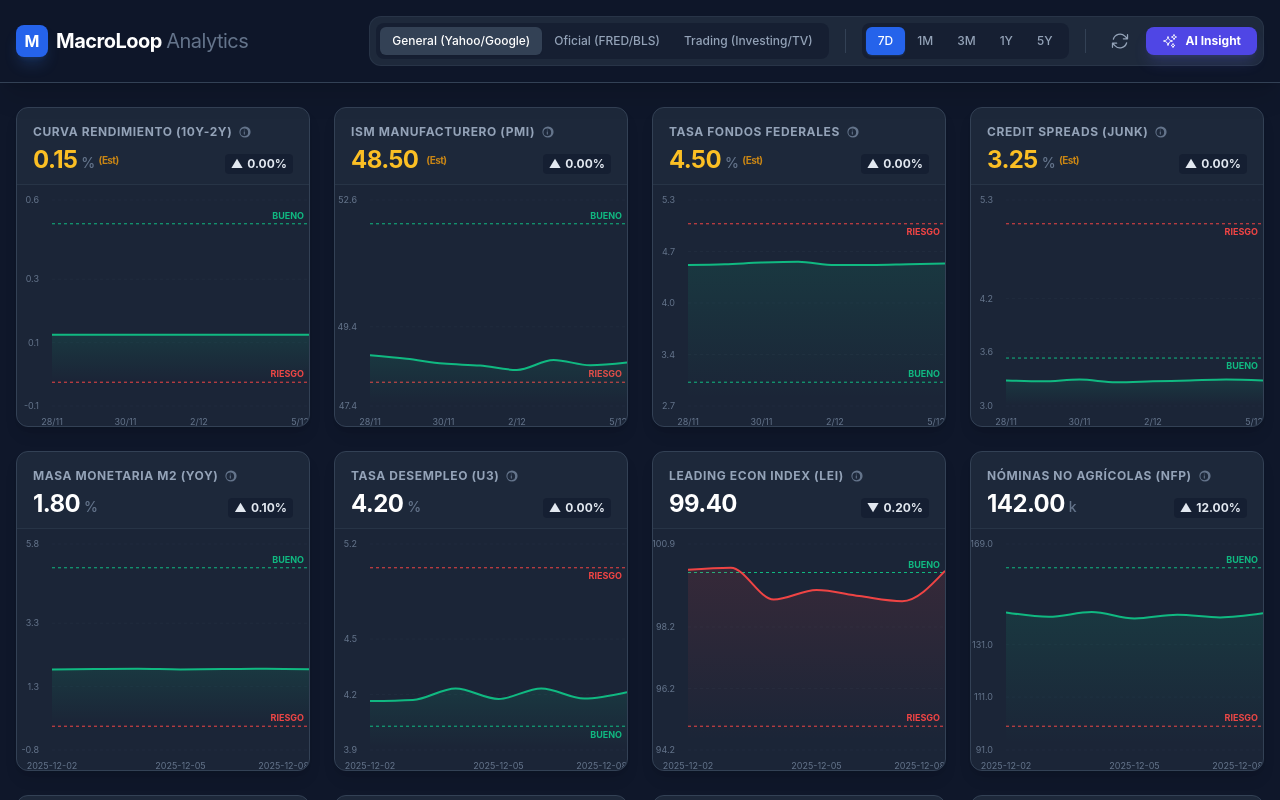
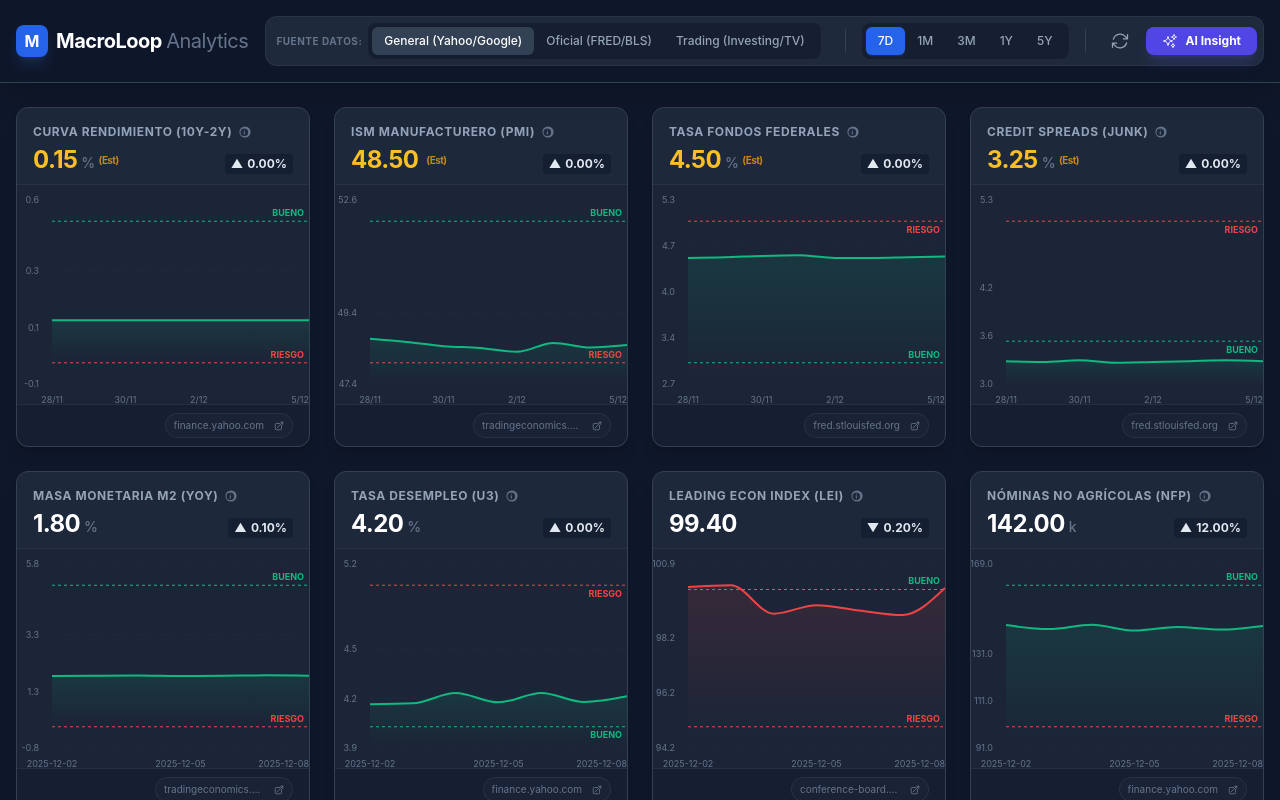
Before and after one commit to p4blo4p/Mercado, a React (Vite) app: page / in a window 1280 px wide. Shown: the top 800 px of the page. Built offline with nearby package versions, Linux system fonts and the light colour scheme.

Commit message:
, the script import errors, and implementing the new UI requirements for source links and favicons.

```diff
--- a/components/ControlPanel.tsx
+++ b/components/ControlPanel.tsx
@@ -41,6 +41,8 @@ const ControlPanel: React.FC<ControlPanelProps> = ({
         <div className="flex flex-wrap items-center justify-center gap-3 bg-surface p-1.5 rounded-xl border border-slate-700/50">
 
           {/* Source Selector (Tabs) */}
+          <div className="flex flex-col sm:flex-row items-center gap-1.5 mr-2">
+             <span className="text-[10px] text-slate-500 uppercase font-bold tracking-wider ml-1">Fuente Datos:</span>
              <div className="flex bg-slate-900/50 rounded-lg p-1">
                 {Object.values(DataSource).map((source) => (
                   <button
@@ -55,6 +57,7 @@ const ControlPanel: React.FC<ControlPanelProps> = ({
                     {source}
                   </button>
                 ))}
+             </div>
           </div>
 
           <div className="w-px h-6 bg-slate-700 mx-1 hidden sm:block"></div>
@@ -84,7 +87,7 @@ const ControlPanel: React.FC<ControlPanelProps> = ({
                 onClick={onRefresh}
                 disabled={loading}
                 className="p-2 text-slate-400 hover:text-white hover:bg-slate-700 rounded-lg transition-colors"
-                title="Refresh Data"
+                title="Actualizar Datos"
              >
                 <svg xmlns="http://www.w3.org/2000/svg" fill="none" viewBox="0 0 24 24" strokeWidth={1.5} stroke="currentColor" className={`w-5 h-5 ${loading ? 'animate-spin' : ''}`}>
                   <path strokeLinecap="round" strokeLinejoin="round" d="M16.023 9.348h4.992v-.001M2.985 19.644v-4.992m0 0h4.992m-4.993 0 3.181 3.183a8.25 8.25 0 0 0 13.803-3.7M4.031 9.865a8.25 8.25 0 0 1 13.803-3.7l3.181 3.182m0-4.991v4.99" />
--- a/components/MetricCard.tsx
+++ b/components/MetricCard.tsx
@@ -25,49 +25,39 @@ const MetricCard: React.FC<MetricCardProps> = ({ data }) => {
   const padding = range === 0 ? minValue * 0.1 : range * 0.15;
   const yDomain = [minValue - padding, maxValue + padding];
 
-  const handleCardClick = (e: React.MouseEvent) => {
-    e.preventDefault();
-    if (data.sourceUrl) {
-      window.open(data.sourceUrl, '_blank', 'noopener,noreferrer');
+  // Helper to extract hostname for favicon
+  const getHostname = (url: string) => {
+    try {
+      return new URL(url).hostname;
+    } catch {
+      return '';
     }
   };
 
+  const faviconUrl = data.sourceUrl ? `https://www.google.com/s2/favicons?domain=${getHostname(data.sourceUrl)}&sz=32` : '';
+  const sourceName = getHostname(data.sourceUrl || '').replace('www.', '');
+
   return (
     <div
-      onClick={handleCardClick}
-      // Removed overflow-hidden from parent so tooltip can pop out
-      className="bg-surface rounded-xl border border-slate-700 shadow-lg hover:border-blue-500 hover:shadow-blue-500/10 transition-all duration-200 flex flex-col h-[320px] group cursor-pointer relative"
-      role="link"
-      tabIndex={0}
-      title={`Ver fuente: ${data.sourceUrl}`}
+      className="bg-surface rounded-xl border border-slate-700 shadow-lg hover:border-blue-500 hover:shadow-blue-500/10 transition-all duration-200 flex flex-col h-[340px] group relative"
     >
-      {/* External Link Icon (Absolute) */}
-      <div className="absolute top-3 right-3 z-10 opacity-0 group-hover:opacity-100 transition-opacity pointer-events-none">
-         <div className="bg-slate-800 p-1.5 rounded-full border border-slate-600 text-blue-400">
-           <svg xmlns="http://www.w3.org/2000/svg" fill="none" viewBox="0 0 24 24" strokeWidth={2} stroke="currentColor" className="w-3 h-3">
-             <path strokeLinecap="round" strokeLinejoin="round" d="M13.5 6H5.25A2.25 2.25 0 0 0 3 8.25v10.5A2.25 2.25 0 0 0 5.25 21h10.5A2.25 2.25 0 0 0 18 18.75V10.5m-10.5 6L21 3m0 0h-5.25M21 3v5.25" />
-           </svg>
-         </div>
-      </div>
-
       {/* Header Section */}
       <div className="p-4 pb-2 flex flex-col justify-between items-start bg-slate-800/30 border-b border-slate-700/50 rounded-t-xl">
-        <div className="w-full flex justify-between items-center pr-6">
-           <div className="flex items-center gap-1.5">
-             <h3 className="text-slate-400 text-xs font-bold uppercase tracking-wider truncate">
+        <div className="w-full flex justify-between items-center pr-1">
+           <div className="flex items-center gap-1.5 relative">
+             <h3 className="text-slate-400 text-xs font-bold uppercase tracking-wider truncate cursor-default">
                {data.definition.name}
              </h3>
              {/* Info Icon with Tooltip */}
              <div
-               className="group/info relative flex items-center z-20"
-               onClick={(e) => e.stopPropagation()}
+               className="group/info relative flex items-center z-50"
              >
                <svg xmlns="http://www.w3.org/2000/svg" viewBox="0 0 20 20" fill="currentColor" className="w-3.5 h-3.5 text-slate-500 hover:text-blue-400 transition-colors cursor-help">
                  <path fillRule="evenodd" d="M18 10a8 8 0 1 1-16 0 8 8 0 0 1 16 0ZM9 5a5.5 5.5 0 1 0 0 11 5.5 5.5 0 0 0 0-11Zm.75 2.25a.75.75 0 1 1-1.5 0 .75.75 0 0 1 1.5 0ZM9 8.75a.75.75 0 0 1 .75.75v3.5a.75.75 0 0 1-1.5 0v-3.5a.75.75 0 0 1 .75-.75Z" clipRule="evenodd" />
                </svg>
                {/* Tooltip Content */}
                {data.definition.description && (
-                 <div className="absolute left-0 bottom-full mb-2 w-64 p-3 bg-slate-800 border border-slate-600 rounded-lg shadow-2xl text-xs text-slate-200 z-50 opacity-0 group-hover/info:opacity-100 pointer-events-none transition-opacity">
+                 <div className="absolute left-0 bottom-full mb-2 w-64 p-3 bg-slate-800 border border-slate-600 rounded-lg shadow-2xl text-xs text-slate-200 opacity-0 group-hover/info:opacity-100 pointer-events-none transition-opacity z-[100]">
                    <div className="font-semibold text-blue-300 mb-1">Referencia:</div>
                    {data.definition.description}
                    <div className="absolute left-1.5 -bottom-1 w-2 h-2 bg-slate-800 border-r border-b border-slate-600 transform rotate-45"></div>
@@ -93,8 +83,8 @@ const MetricCard: React.FC<MetricCardProps> = ({ data }) => {
         </div>
       </div>
 
-      {/* Chart Section - Added overflow-hidden here to clip chart to corners */}
-      <div className="flex-1 w-full min-h-0 relative bg-slate-900/20 overflow-hidden rounded-b-xl">
+      {/* Chart Section */}
+      <div className="flex-1 w-full min-h-0 relative bg-slate-900/20 overflow-hidden">
         <ResponsiveContainer width="100%" height="100%">
           <AreaChart data={chartData} margin={{ top: 15, right: 0, left: 0, bottom: 0 }}>
             <defs>
@@ -184,6 +174,33 @@ const MetricCard: React.FC<MetricCardProps> = ({ data }) => {
           </AreaChart>
         </ResponsiveContainer>
       </div>
+
+      {/* Footer / Source Link Section */}
+      <div className="bg-slate-900/50 border-t border-slate-700/50 p-2 px-4 rounded-b-xl flex justify-end items-center">
+        {data.sourceUrl && (
+          <a
+            href={data.sourceUrl}
+            target="_blank"
+            rel="noopener noreferrer"
+            className="flex items-center gap-2 text-[10px] text-slate-500 hover:text-blue-400 transition-colors bg-slate-800/50 hover:bg-slate-800 px-2 py-1 rounded-full border border-slate-700/50 hover:border-blue-500/30"
+            title={`Ir a fuente de datos: ${data.sourceUrl}`}
+          >
+            <img
+              src={faviconUrl}
+              alt="favicon"
+              className="w-3.5 h-3.5 rounded-sm opacity-80"
+              onError={(e) => {
+                // Fallback icon if favicon fails
+                e.currentTarget.style.display = 'none';
+              }}
+            />
+            <span className="truncate max-w-[100px]">{sourceName}</span>
+            <svg xmlns="http://www.w3.org/2000/svg" fill="none" viewBox="0 0 24 24" strokeWidth={2} stroke="currentColor" className="w-2.5 h-2.5 ml-0.5">
+              <path strokeLinecap="round" strokeLinejoin="round" d="M13.5 6H5.25A2.25 2.25 0 0 0 3 8.25v10.5A2.25 2.25 0 0 0 5.25 21h10.5A2.25 2.25 0 0 0 18 18.75V10.5m-10.5 6L21 3m0 0h-5.25M21 3v5.25" />
+            </svg>
+          </a>
+        )}
+      </div>
     </div>
   );
 };
```
Also changed, not shown: scripts/fetch-metrics.js (+5 -3 lines). Lines whose indentation alone changed are shown as unchanged.
